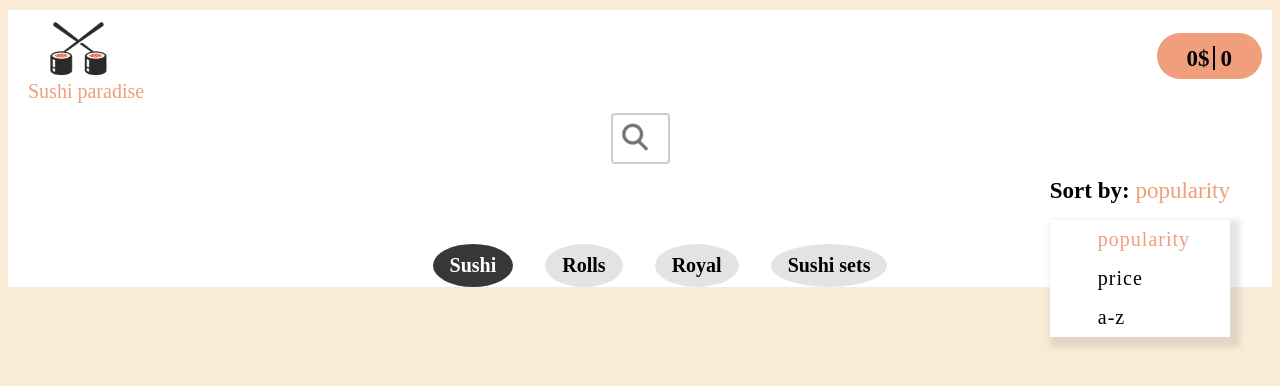
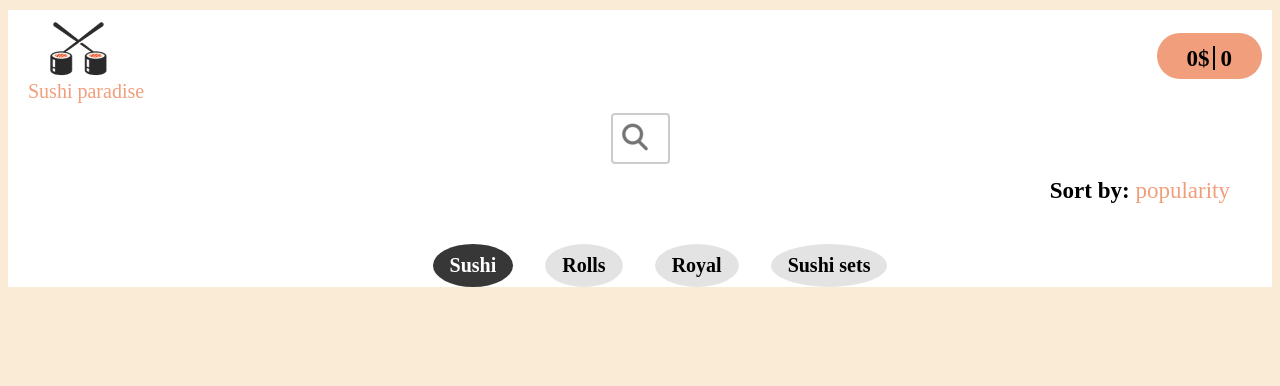
Before and after one commit to Olena-Olkhovyk/sushi_restaurant1, a React (Create React App) app: page / in a window 1280 px wide. Shown: the top 386 px of the page. Built offline with nearby package versions, Linux system fonts and the light colour scheme.

Commit message:
Add functionality for opening and closing popup

```diff
--- a/src/Components/Sort/Sort.jsx
+++ b/src/Components/Sort/Sort.jsx
@@ -3,12 +3,14 @@ import classes from "./Sort.module.css";
 
 const Sort = () => {
   const [selected, setSelected] = React.useState(0);
+  const [open, setOpen] = React.useState(false);
   const sortList = ["popularity", "price", "a-z"];
   return (
     <div className={classes.sort}>
       <b>Sort by: </b>
-      <span>popularity</span>
+      <span onClick={() => setOpen(!open)}>popularity</span>
       <div className={classes.sortPopUp}>
+        {open && (
           <ul className={classes.listWrapper}>
             {sortList.map((val, i) => (
               <li
@@ -20,6 +22,7 @@ const Sort = () => {
               </li>
             ))}
           </ul>
+        )}
       </div>
     </div>
   );
```
Lines whose indentation alone changed are shown as unchanged.
